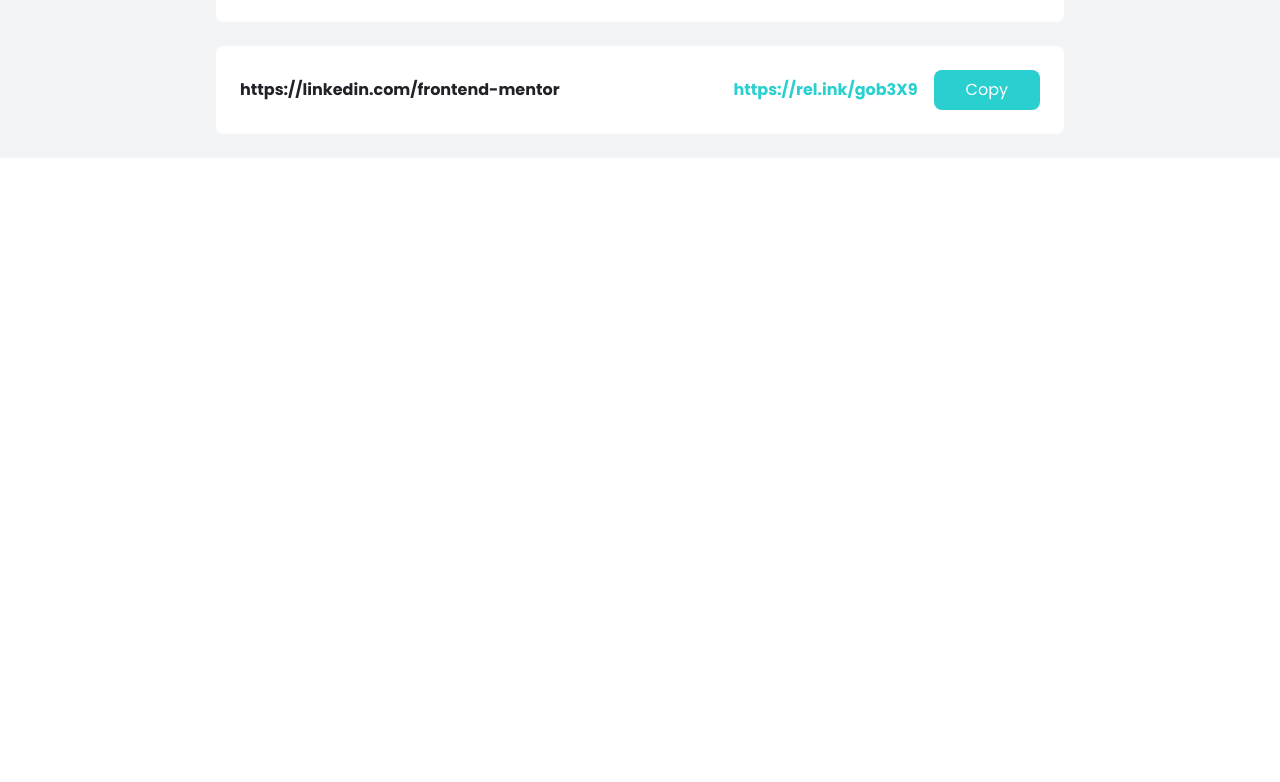
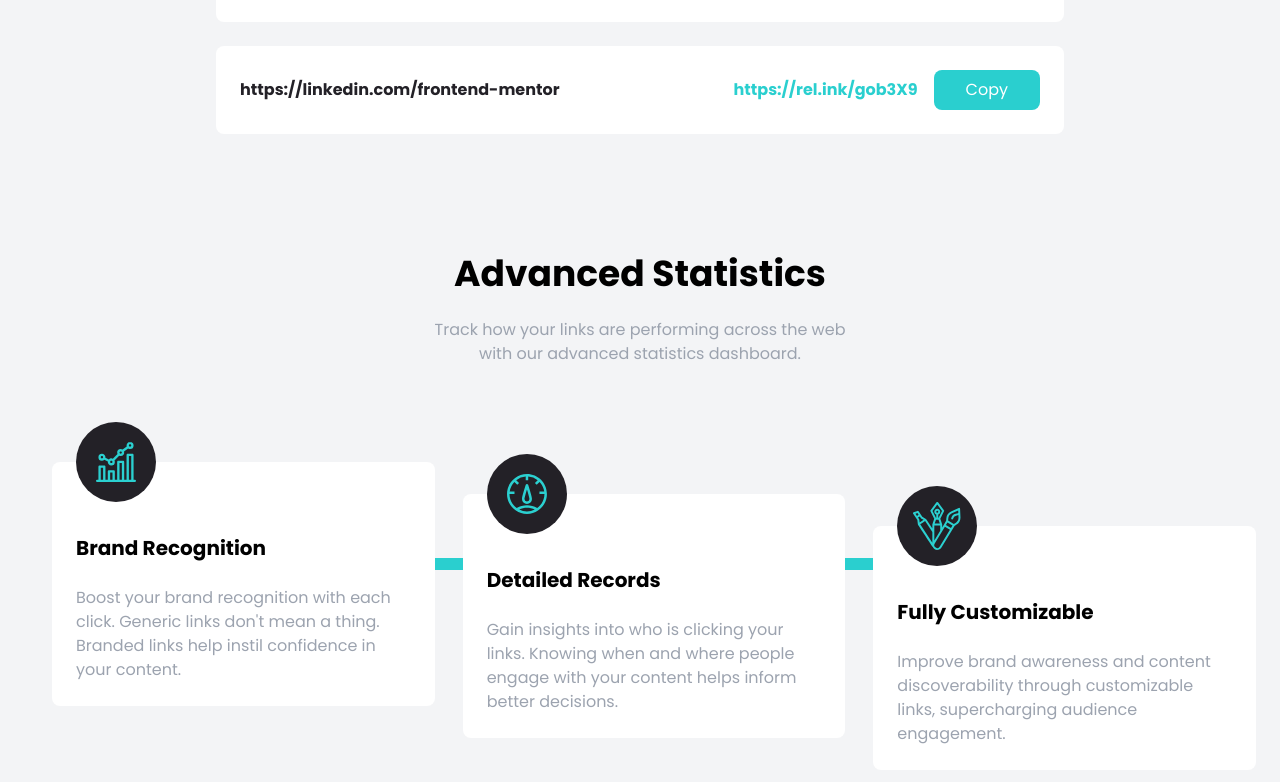
Before and after one commit to mdverdera/shortly, a Next.js app: page / in a window 1280 px wide. Shown: the part 1022-1804 px from the top of the page. Before the commit the page ends 1180 px from the top, so only its background shows below. Built offline with nearby package versions, Linux system fonts and the light colour scheme.

Commit message:
Create feature section

```diff
--- a/pages/index.tsx
+++ b/pages/index.tsx
@@ -195,6 +195,107 @@
           </div>
         </div>
       </section>
+
+      {/* Stats Section */}
+      <section id="stats" className="py-24 bg-gray-100">
+        <div className="container mx-auto px-3">
+          <h2 className="text-4xl mb-6 font-bold text-center">
+            Advanced Statistics
+          </h2>
+
+          <p className="max-w-xs mx-auto text-center text-gray-400 md:max-w-md">
+            Track how your links are performing across the web with our advanced
+            statistics dashboard.
+          </p>
+        </div>
+      </section>
+
+      {/* Feature Box Section */}
+      <section id="features" className="pb-32 bg-gray-100">
+        <div className="relative container flex flex-col items-start px-6 mx-auto md:flex-row md:space-x-7">
+          {/* Horizontal Line */}
+          <div className="hidden absolute top-24 w-10/12 left-16 h-3 bg-cyan md:block"></div>
+          {/* Vertical Line */}
+          <div className="absolute w-2 left-1/2 h-full -ml-1 bg-cyan md:hidden"></div>
+
+          {/* Box 1 */}
+          <div className="relative flex flex-col p-6 space-y-6 bg-white rounded-lg md:w-1/3">
+            {/* Image Positioning */}
+            <div className="absolute -ml-10 left-1/2 -top-10 md:left-16">
+              {/* Image Container for Background and Center*/}
+              <div className="flex items-center justify-center w-20 h-20 p-4 rounded-full bg-veryDarkViolet">
+                <picture>
+                  <img
+                    src="/img/icon-brand-recognition.svg"
+                    alt="brand recognition"
+                  />
+                </picture>
+              </div>
+            </div>
+
+            <h5 className="pt-6 text-xl font-bold text-center capitalize md:text-left">
+              Brand Recognition
+            </h5>
+
+            <p className="text-center text-gray-400 md:text-left">
+              Boost your brand recognition with each click. Generic links don't
+              mean a thing. Branded links help instil confidence in your
+              content.
+            </p>
+          </div>
+
+          {/* Box 2 */}
+          <div className="relative flex flex-col mt-24 p-6 space-y-6 bg-white rounded-lg md:mt-8 md:w-1/3">
+            {/* Image Positioning */}
+            <div className="absolute -ml-10 left-1/2 -top-10 md:left-16">
+              {/* Image Container for Background and Center*/}
+              <div className="flex items-center justify-center w-20 h-20 p-4 rounded-full bg-veryDarkViolet">
+                <picture>
+                  <img
+                    src="/img/icon-detailed-records.svg"
+                    alt="detailed records"
+                  />
+                </picture>
+              </div>
+            </div>
+
+            <h5 className="pt-6 text-xl font-bold text-center capitalize md:text-left">
+              Detailed Records
+            </h5>
+
+            <p className="text-center text-gray-400 md:text-left">
+              Gain insights into who is clicking your links. Knowing when and
+              where people engage with your content helps inform better
+              decisions.
+            </p>
+          </div>
+
+          {/* Box 3 */}
+          <div className="relative flex flex-col mt-24 p-6 space-y-6 bg-white rounded-lg md:mt-16 md:w-1/3">
+            {/* Image Positioning */}
+            <div className="absolute -ml-10 left-1/2 -top-10 md:left-16">
+              {/* Image Container for Background and Center*/}
+              <div className="flex items-center justify-center w-20 h-20 p-4 rounded-full bg-veryDarkViolet">
+                <picture>
+                  <img
+                    src="/img/icon-fully-customizable.svg"
+                    alt="fully customizable"
+                  />
+                </picture>
+              </div>
+            </div>
+
+            <h5 className="pt-6 text-xl font-bold text-center capitalize md:text-left">
+              Fully Customizable
+            </h5>
+
+            <p className="text-center text-gray-400 md:text-left">
+              Improve brand awareness and content discoverability through
+              customizable links, supercharging audience engagement.
+            </p>
+          </div>
+        </div>
+      </section>
     </>
   );
 };
```
